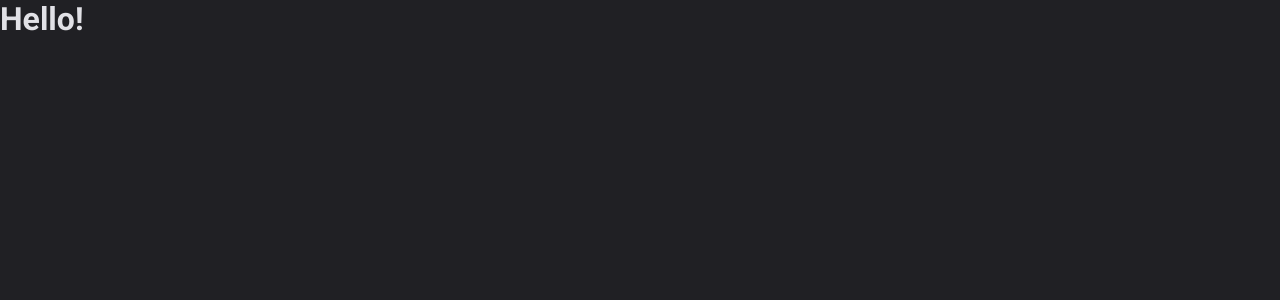
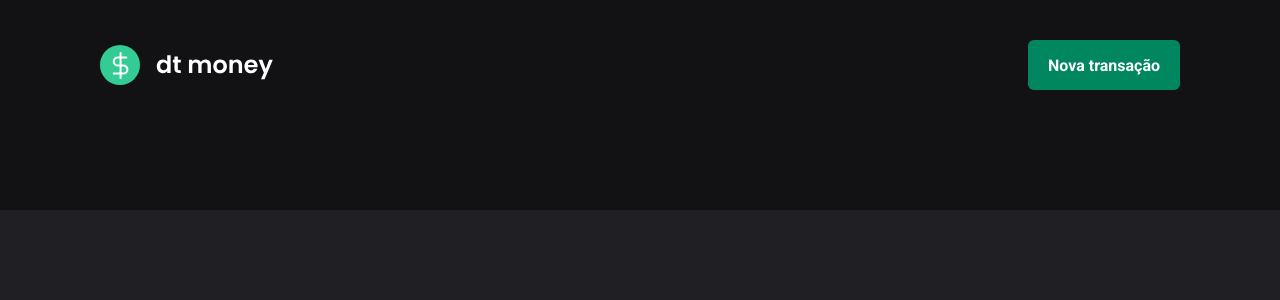
Before and after one commit to esbnet/ignite-new-dt-money, a React (Vite) app: page / in a window 1280 px wide. Shown: the top 300 px of the page. Built offline with nearby package versions, Linux system fonts and the light colour scheme.

Commit message:
feat: :sparkles: create component Header

```diff
--- a/src/App.tsx
+++ b/src/App.tsx
@@ -1,4 +1,5 @@
 import { ThemeProvider } from "styled-components"
+import { Header } from "./components/Header"
 import { GlobalStyle } from "./styles/global"
 import { defaultTheme } from "./styles/themes/default"
 
@@ -6,7 +7,7 @@
   return (
     <ThemeProvider theme={defaultTheme}>
       <GlobalStyle />
-      <h1>Hello!</h1>
+      <Header/>
     </ThemeProvider>
   )
 }
--- /dev/null
+++ b/src/components/Header/index.tsx
@@ -0,0 +1,14 @@
+import { HeaderContainer, HeaderContent, NewTranslationButton } from "./styles"
+
+import Logo from "../../assets/logo.svg"
+
+export function Header() {
+  return (
+    <HeaderContainer>
+      <HeaderContent>
+        <img src={Logo} alt='' />
+        <NewTranslationButton>Nova transação</NewTranslationButton>
+      </HeaderContent>
+    </HeaderContainer>
+  )
+}
--- /dev/null
+++ b/src/components/Header/styles.ts
@@ -0,0 +1,36 @@
+import styled from "styled-components";
+
+export const HeaderContainer = styled.header`
+
+  background: ${props => props.theme["gray-900"]};
+  padding: 2.5rem 0 7.5rem;
+
+`
+
+export const HeaderContent = styled.div`
+  width: 100%;
+  max-width: 1128px;
+  margin: 0 auto;
+  padding: 0 1.5rem;
+
+  display: flex;
+  justify-content: space-between;
+  align-items: center;
+`
+
+export const NewTranslationButton = styled.button`
+  height: 50px;
+  border: 0;
+  background: ${props => props.theme['green-500']};
+  color:  ${props => props.theme.white};
+  font-weight: bold;
+  padding: 0 1.25rem;
+  border-radius: 6px;
+  cursor: pointer;
+
+  &:hover {
+    background-color:  ${props => props.theme['green-700']};
+    transition: background-color 0.2s;
+  }
+
+`
--- /dev/null
+++ b/src/pages/Transactions/styles.ts
@@ -0,0 +1,8 @@
+import styled from "styled-components";
+
+export const TransactionContainer = styled.header`
+
+  background: ${props => props.theme["gray-900"]};
+  padding: 2.5rem 0 7.5rem;
+
+`
```
Also changed, not shown: src/pages/Transactions/index.tsx (added, +10 -0 lines), src/assets/logo.svg (added).
